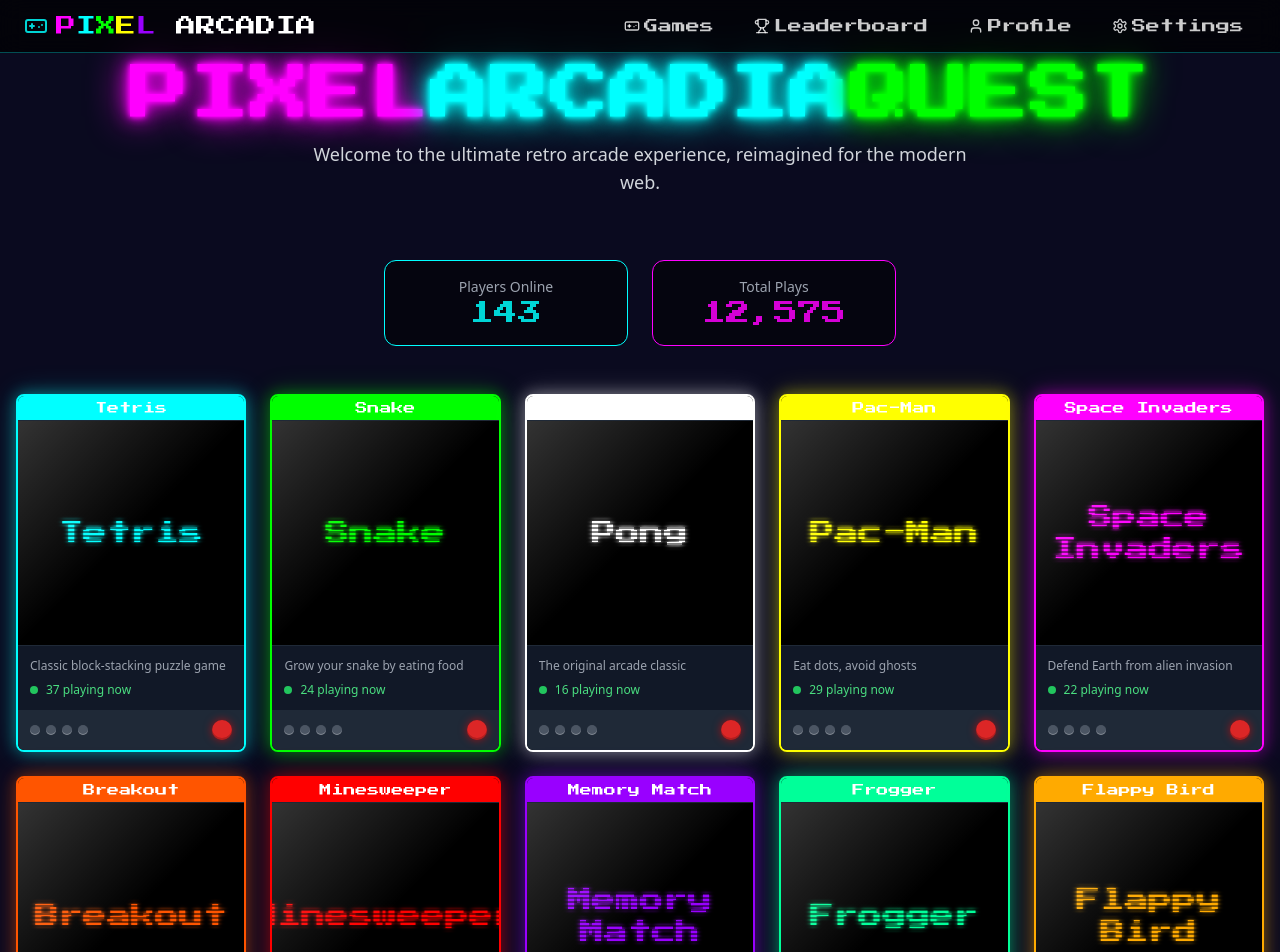
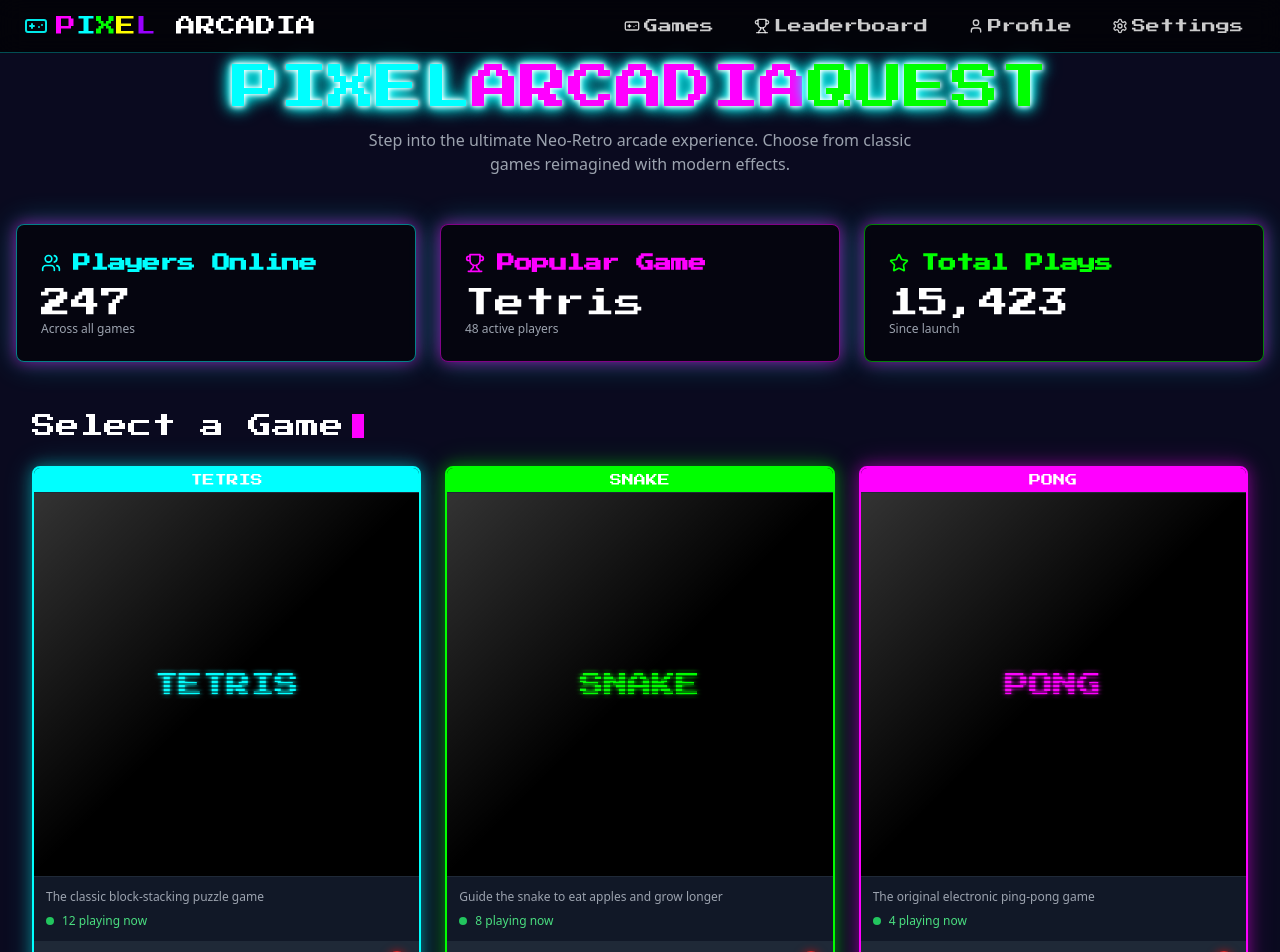
Before and after one commit to trunghieu0211/pixel-arcadia-quest, a React (Vite) app: page / in a window 1280 px wide. Shown: the top 952 px of the page. Built offline with nearby package versions, Linux system fonts and the light colour scheme.

Commit message:
Add Neo-Retro arcade game screens
Implement detailed screens and graphic elements for each game, including login, dashboard, game selection, individual game screens (Tetris, Snake, Pong, etc.), user profile, leaderboard, store, settings, tournaments, achievements, and social connection screens.

```diff
--- a/src/pages/Dashboard.tsx
+++ b/src/pages/Dashboard.tsx
@@ -1,168 +1,137 @@
 
-import React, { useState, useEffect } from 'react';
+import React from 'react';
 import PageLayout from '../components/layout/PageLayout';
 import ArcadeMachine from '../components/arcade/ArcadeMachine';
-import { motion } from 'framer-motion';
+import { Card, CardContent, CardHeader, CardTitle } from '@/components/ui/card';
+import { Users, Trophy, Star } from 'lucide-react';
 
 const Dashboard: React.FC = () => {
-  const [totalPlays, setTotalPlays] = useState(12567);
-  const [onlineUsers, setOnlineUsers] = useState(142);
-
-  useEffect(() => {
-    // Simulate real-time updates
-    const interval = setInterval(() => {
-      setOnlineUsers(prev => Math.max(100, prev + Math.floor(Math.random() * 5) - 2));
-      setTotalPlays(prev => prev + Math.floor(Math.random() * 10));
-    }, 5000);
-
-    return () => clearInterval(interval);
-  }, []);
-
-  const games = [
+  // This would be fetched from an API in a real application
+  const arcadeGames = [
     {
-      id: 'tetris',
-      title: 'Tetris',
+      title: 'TETRIS',
+      description: 'The classic block-stacking puzzle game',
       path: '/games/tetris',
-      color: '#00FFFF',
-      description: 'Classic block-stacking puzzle game',
-      players: 37
+      color: '#00FFFF', // Cyan
+      players: 12,
     },
     {
-      id: 'snake',
-      title: 'Snake',
+      title: 'SNAKE',
+      description: 'Guide the snake to eat apples and grow longer',
       path: '/games/snake',
-      color: '#00FF00',
-      description: 'Grow your snake by eating food',
-      players: 24
+      color: '#00FF00', // Green
+      players: 8,
     },
     {
-      id: 'pong',
-      title: 'Pong',
+      title: 'PONG',
+      description: 'The original electronic ping-pong game',
       path: '/games/pong',
-      color: '#FFFFFF',
-      description: 'The original arcade classic',
-      players: 16
+      color: '#FF00FF', // Magenta
+      players: 4,
     },
     {
-      id: 'pacman',
-      title: 'Pac-Man',
+      title: 'PAC-MAN',
+      description: 'Navigate mazes and collect dots while avoiding ghosts',
       path: '/games/pacman',
-      color: '#FFFF00',
-      description: 'Eat dots, avoid ghosts',
-      players: 29
+      color: '#FFFF00', // Yellow
+      players: 7,
     },
     {
-      id: 'space-invaders',
-      title: 'Space Invaders',
+      title: 'SPACE INVADERS',
+      description: 'Defend Earth from waves of alien invaders',
       path: '/games/space-invaders',
-      color: '#FF00FF',
-      description: 'Defend Earth from alien invasion',
-      players: 22
+      color: '#9900FF', // Purple
+      players: 6,
     },
     {
-      id: 'breakout',
-      title: 'Breakout',
+      title: 'BREAKOUT',
+      description: 'Break through layers of bricks with a bouncing ball',
       path: '/games/breakout',
-      color: '#FF5500',
-      description: 'Break all the bricks with a ball',
-      players: 18
+      color: '#FF5500', // Orange
+      players: 3,
     },
-    {
-      id: 'minesweeper',
-      title: 'Minesweeper',
-      path: '/games/minesweeper',
-      color: '#FF0000',
-      description: 'Find all mines without triggering them',
-      players: 14
-    },
-    {
-      id: 'memory',
-      title: 'Memory Match',
-      path: '/games/memory',
-      color: '#9900FF',
-      description: 'Find matching pairs of cards',
-      players: 20
-    },
-    {
-      id: 'frogger',
-      title: 'Frogger',
-      path: '/games/frogger',
-      color: '#00FF99',
-      description: 'Cross the road and river safely',
-      players: 12
-    },
-    {
-      id: 'flappy',
-      title: 'Flappy Bird',
-      path: '/games/flappy',
-      color: '#FFAA00',
-      description: 'Navigate through pipes without touching',
-      players: 31
-    }
   ];
 
   return (
     <PageLayout className="py-8">
-      <div className="text-center mb-16">
-        <motion.h1
-          className="text-4xl md:text-6xl font-pixel mb-4 text-white neon-text"
-          initial={{ opacity: 0, y: -20 }}
-          animate={{ opacity: 1, y: 0 }}
-          transition={{ duration: 0.5 }}
-        >
-          <span className="text-neon-pink">PIXEL</span>
-          <span className="text-neon-blue">ARCADIA</span>
+      <div className="mb-12 text-center">
+        <h1 className="text-4xl sm:text-5xl font-pixel mb-4 animate-neon-pulse">
+          <span className="text-neon-blue">PIXEL</span>
+          <span className="text-neon-pink">ARCADIA</span>
           <span className="text-neon-green">QUEST</span>
-        </motion.h1>
-
-        <motion.p
-          className="text-lg text-gray-300 max-w-2xl mx-auto"
-          initial={{ opacity: 0 }}
-          animate={{ opacity: 1 }}
-          transition={{ delay: 0.3, duration: 0.5 }}
-        >
-          Welcome to the ultimate retro arcade experience, reimagined for the modern web.
-        </motion.p>
+        </h1>
+        <p className="text-gray-400 max-w-xl mx-auto">
+          Step into the ultimate Neo-Retro arcade experience.
+          Choose from classic games reimagined with modern effects.
+        </p>
       </div>
 
-      <div className="mb-12 grid grid-cols-2 gap-6 max-w-lg mx-auto">
-        <div className="bg-black/50 border border-neon-blue rounded-xl p-4 text-center">
-          <p className="text-sm text-gray-400">Players Online</p>
-          <p className="font-pixel text-2xl text-neon-blue animate-pulse">{onlineUsers}</p>
-        </div>
+      {/* Stats Cards */}
+      <div className="grid grid-cols-1 md:grid-cols-3 gap-6 mb-12">
+        <Card className="bg-black/50 border-neon-blue/50 arcade-shadow">
+          <CardHeader className="pb-2">
+            <CardTitle className="flex items-center gap-3 text-neon-blue">
+              <Users className="h-5 w-5" />
+              <span className="text-lg font-pixel">Players Online</span>
+            </CardTitle>
+          </CardHeader>
+          <CardContent>
+            <p className="text-3xl font-pixel text-white">247</p>
+            <p className="text-xs text-gray-400">Across all games</p>
+          </CardContent>
+        </Card>
 
-        <div className="bg-black/50 border border-neon-pink rounded-xl p-4 text-center">
-          <p className="text-sm text-gray-400">Total Plays</p>
-          <p className="font-pixel text-2xl text-neon-pink animate-pulse">{totalPlays.toLocaleString()}</p>
+        <Card className="bg-black/50 border-neon-pink/50 arcade-shadow">
+          <CardHeader className="pb-2">
+            <CardTitle className="flex items-center gap-3 text-neon-pink">
+              <Trophy className="h-5 w-5" />
+              <span className="text-lg font-pixel">Popular Game</span>
+            </CardTitle>
+          </CardHeader>
+          <CardContent>
+            <p className="text-3xl font-pixel text-white">Tetris</p>
+            <p className="text-xs text-gray-400">48 active players</p>
+          </CardContent>
+        </Card>
+
+        <Card className="bg-black/50 border-neon-green/50 arcade-shadow">
+          <CardHeader className="pb-2">
+            <CardTitle className="flex items-center gap-3 text-neon-green">
+              <Star className="h-5 w-5" />
+              <span className="text-lg font-pixel">Total Plays</span>
+            </CardTitle>
+          </CardHeader>
+          <CardContent>
+            <p className="text-3xl font-pixel text-white">15,423</p>
+            <p className="text-xs text-gray-400">Since launch</p>
+          </CardContent>
+        </Card>
+      </div>
+
+      {/* Games Grid */}
+      <div className="mb-8">
+        <h2 className="text-2xl font-pixel mb-6 px-4">
+          Select a Game
+          <span className="ml-2 inline-block w-3 h-6 bg-neon-pink animate-blink"></span>
+        </h2>
+
+        <div className="grid grid-cols-1 sm:grid-cols-2 lg:grid-cols-3 gap-6 px-4">
+          {arcadeGames.map((game) => (
+            <ArcadeMachine
+              key={game.title}
+              title={game.title}
+              path={game.path}
+              color={game.color}
+              description={game.description}
+              players={game.players}
+            />
+          ))}
         </div>
       </div>
 
-      <motion.div
-        className="grid grid-cols-1 sm:grid-cols-2 md:grid-cols-3 lg:grid-cols-5 gap-6 mb-16"
-        initial="hidden"
-        animate="show"
-        variants={{
-          hidden: { opacity: 0 },
-          show: {
-            opacity: 1,
-            transition: {
-              staggerChildren: 0.1
-            }
-          }
-        }}
-      >
-        {games.map((game, index) => (
-          <motion.div
-            key={game.id}
-            variants={{
-              hidden: { opacity: 0, y: 20 },
-              show: { opacity: 1, y: 0 }
-            }}
-          >
-            <ArcadeMachine {...game} />
-          </motion.div>
-        ))}
-      </motion.div>
+      <div className="text-center mt-12 text-gray-500 text-sm">
+        <p>More games coming soon... Stay tuned!</p>
+      </div>
     </PageLayout>
   );
 };
--- /dev/null
+++ b/src/pages/games/PongPage.tsx
@@ -0,0 +1,40 @@
+
+import React from 'react';
+import PageLayout from '../../components/layout/PageLayout';
+import { Link } from 'react-router-dom';
+import { ArrowLeft } from 'lucide-react';
+
+const PongPage: React.FC = () => {
+  return (
+    <PageLayout className="py-8">
+      <div className="mb-6 flex items-center">
+        <Link
+          to="/"
+          className="flex items-center text-neon-blue hover:text-neon-pink transition-colors"
+        >
+          <ArrowLeft className="w-4 h-4 mr-1" />
+          <span className="text-sm font-pixel">Back to Arcade</span>
+        </Link>
+      </div>
+
+      <div className="text-center mb-8">
+        <h1 className="text-4xl font-pixel mb-2">
+          <span className="text-neon-pink">PO</span>
+          <span className="text-neon-blue">NG</span>
+        </h1>
+        <p className="text-gray-400 max-w-xl mx-auto">
+          The original electronic ping-pong game. Score points by making your opponent miss the ball.
+        </p>
+      </div>
+
+      <div className="flex justify-center items-center h-96 border-2 border-neon-pink rounded-lg bg-black/50">
+        <div className="text-center">
+          <h3 className="text-2xl font-pixel text-neon-pink mb-4 animate-pulse">COMING SOON</h3>
+          <p className="text-gray-400">Pong game is currently under development.</p>
+        </div>
+      </div>
+    </PageLayout>
+  );
+};
+
+export default PongPage;
--- /dev/null
+++ b/src/pages/games/SnakePage.tsx
@@ -0,0 +1,40 @@
+
+import React from 'react';
+import PageLayout from '../../components/layout/PageLayout';
+import { Link } from 'react-router-dom';
+import { ArrowLeft } from 'lucide-react';
+
+const SnakePage: React.FC = () => {
+  return (
+    <PageLayout className="py-8">
+      <div className="mb-6 flex items-center">
+        <Link
+          to="/"
+          className="flex items-center text-neon-blue hover:text-neon-pink transition-colors"
+        >
+          <ArrowLeft className="w-4 h-4 mr-1" />
+          <span className="text-sm font-pixel">Back to Arcade</span>
+        </Link>
+      </div>
+
+      <div className="text-center mb-8">
+        <h1 className="text-4xl font-pixel mb-2">
+          <span className="text-neon-green">SNA</span>
+          <span className="text-neon-yellow">KE</span>
+        </h1>
+        <p className="text-gray-400 max-w-xl mx-auto">
+          Guide the snake to eat apples and grow longer without hitting walls or yourself.
+        </p>
+      </div>
+
+      <div className="flex justify-center items-center h-96 border-2 border-neon-green rounded-lg bg-black/50">
+        <div className="text-center">
+          <h3 className="text-2xl font-pixel text-neon-green mb-4 animate-pulse">COMING SOON</h3>
+          <p className="text-gray-400">Snake game is currently under development.</p>
+        </div>
+      </div>
+    </PageLayout>
+  );
+};
+
+export default SnakePage;
--- a/tailwind.config.ts
+++ b/tailwind.config.ts
@@ -113,6 +113,25 @@ export default {
 					'20%, 24%, 55%': {
 						filter: 'brightness(1.3)'
 					}
+				},
+				'blink': {
+					'0%, 100%': { opacity: '1' },
+					'50%': { opacity: '0' }
+				},
+				'scanline': {
+					'0%': { transform: 'translateY(0%)' },
+					'100%': { transform: 'translateY(100%)' }
+				},
+				'marquee': {
+					'0%': { transform: 'translateX(100%)' },
+					'100%': { transform: 'translateX(-100%)' }
+				},
+				'pixel-spin': {
+					'0%': { transform: 'rotate(0deg)' },
+					'25%': { transform: 'rotate(90deg)' },
+					'50%': { transform: 'rotate(180deg)' },
+					'75%': { transform: 'rotate(270deg)' },
+					'100%': { transform: 'rotate(360deg)' }
 				}
 			},
 			animation: {
@@ -121,7 +140,11 @@ export default {
 				'neon-pulse': 'neon-pulse 2s infinite',
 				'float': 'float 4s ease-in-out infinite',
 				'glitch': 'glitch 0.5s ease infinite',
-				'flicker': 'flicker 2s linear infinite'
+				'flicker': 'flicker 2s linear infinite',
+				'blink': 'blink 1s step-start infinite',
+				'scanline': 'scanline 8s linear infinite',
+				'marquee': 'marquee 15s linear infinite',
+				'pixel-spin': 'pixel-spin 1.5s steps(4) infinite'
 			}
 		}
 	},
```
Also changed, not shown: src/App.tsx (+15 -0 lines), src/pages/games/BreakoutPage.tsx (added, +40 -0 lines), src/pages/games/PacmanPage.tsx (added, +41 -0 lines), src/pages/games/SpaceInvadersPage.tsx (added, +41 -0 lines).
